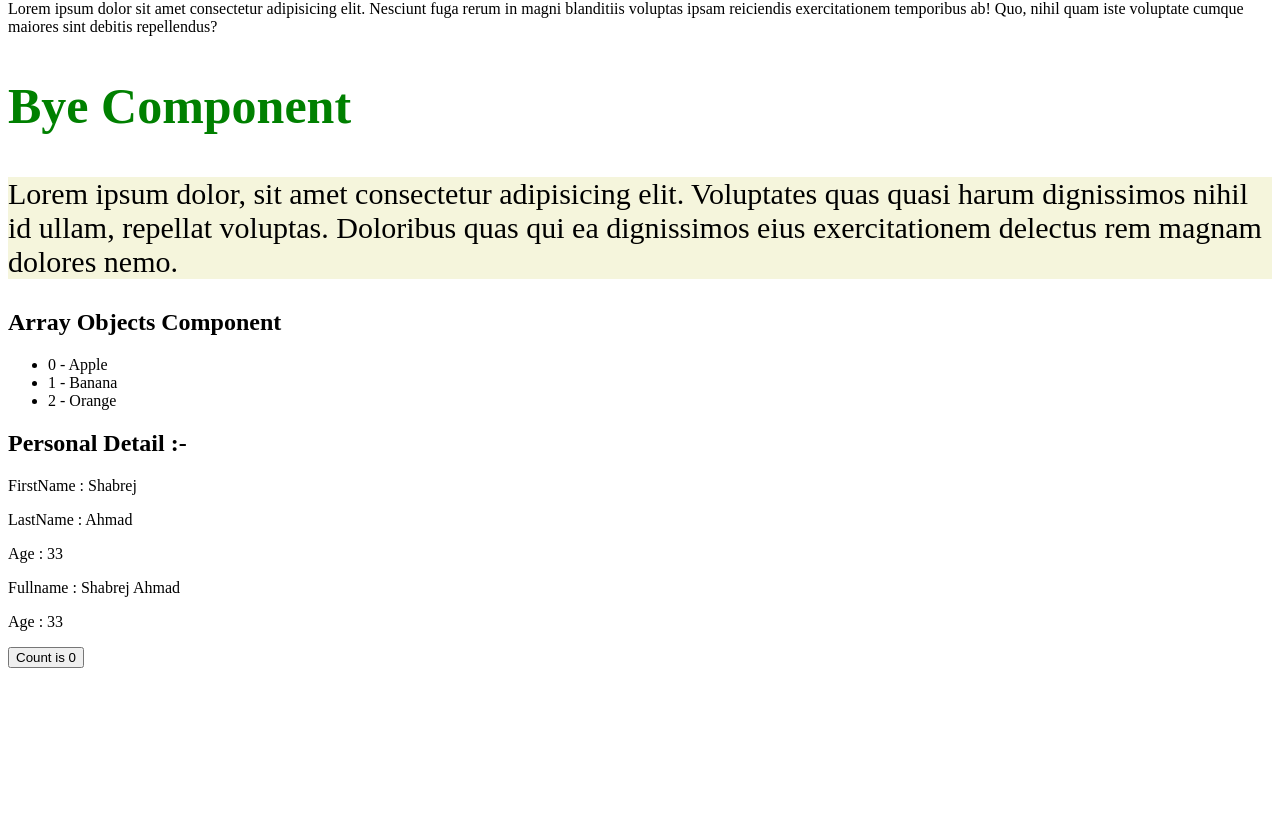
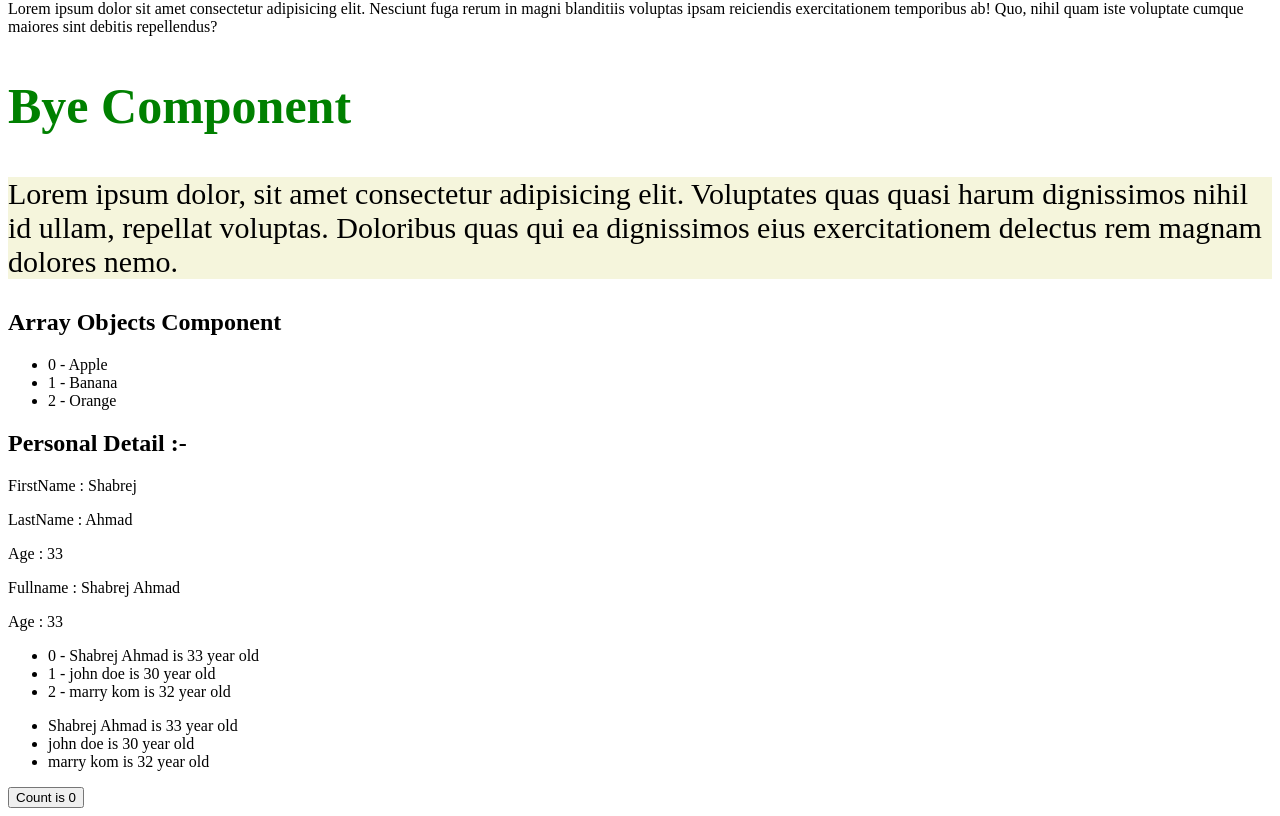
Before and after one commit to shabrej15/reactlearnapp, a React (Vite) app: page / in a window 1280 px wide. Shown: the part 766-1582 px from the top of the page. Before the commit the page ends 1442 px from the top, so only its background shows below. Built offline with nearby package versions, Linux system fonts and the light colour scheme.

Commit message:
array and objects completed

```diff
--- a/src/Myarrayobjects.jsx
+++ b/src/Myarrayobjects.jsx
@@ -7,6 +7,13 @@ const Myarrayobjects = ()=>{
         lastname : "Ahmad",
         age : "33"
     }
+
+    const userdetails = [
+        {firstname:"Shabrej",lastname:"Ahmad",age:"33"},
+        {firstname:"john",lastname:"doe",age:"30"},
+        {firstname:"marry",lastname:"kom",age:"32"},
+
+    ]
 
     const fullname = (users)=>{
         return users.firstname+ " "+ users.lastname
@@ -35,6 +42,26 @@ fruits.map((fruit,index)=>(
 <p>Age : {user.age}</p>
 
 
+          <ul>
+            {
+                userdetails.map((userdetail,index)=>(
+              <li>
+               {index} - {userdetail.firstname} {userdetail.lastname} is {userdetail.age} year old
+              </li>
+                ))
+            }
+          </ul>
+
+          <ul>
+            {
+                userdetails.map((userdetail) => (
+                    <li>
+                         {fullname(userdetail)} is {userdetail.age} year old
+                    </li>
+
+                ))
+            }
+          </ul>
 
 
         </div>
```
